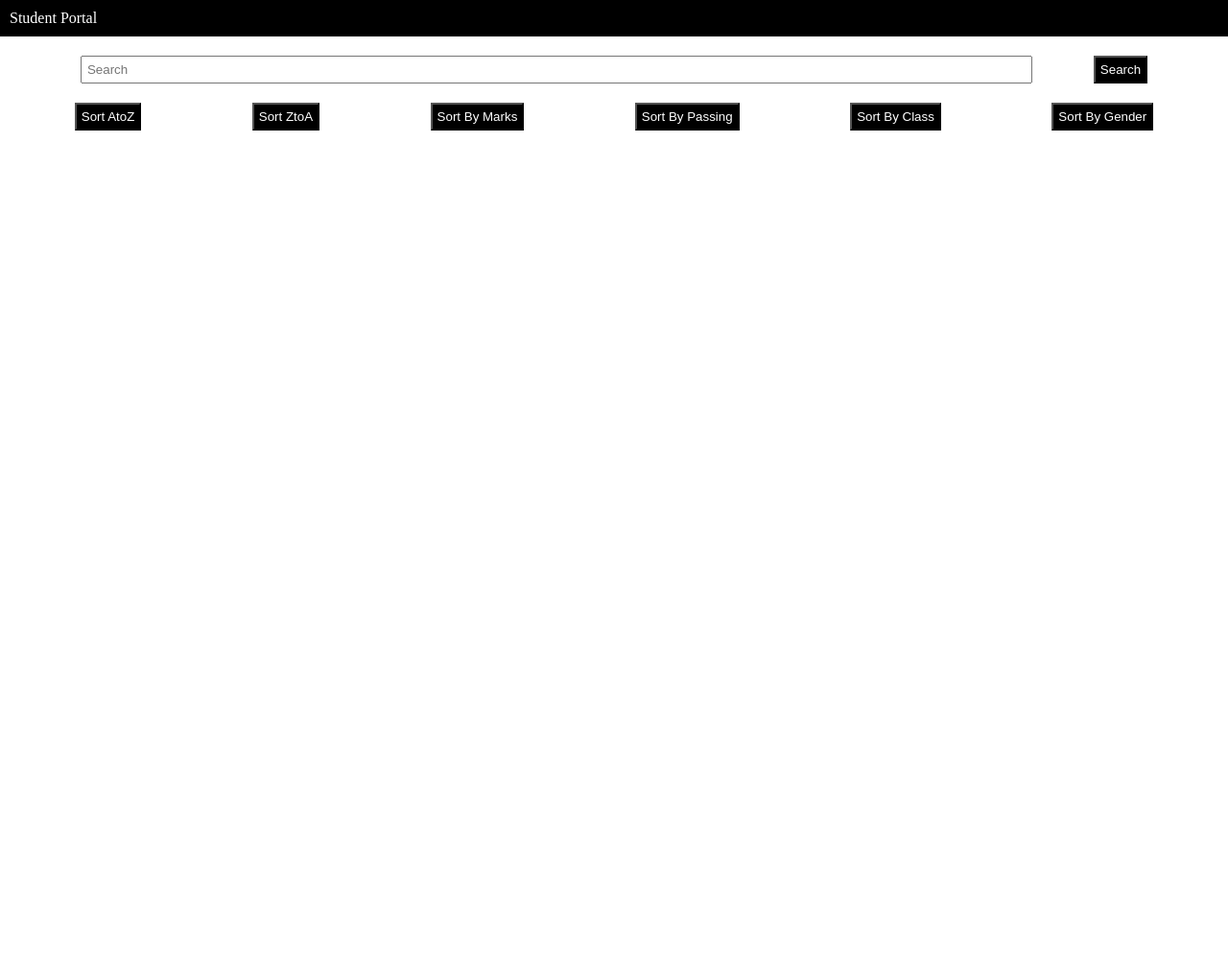
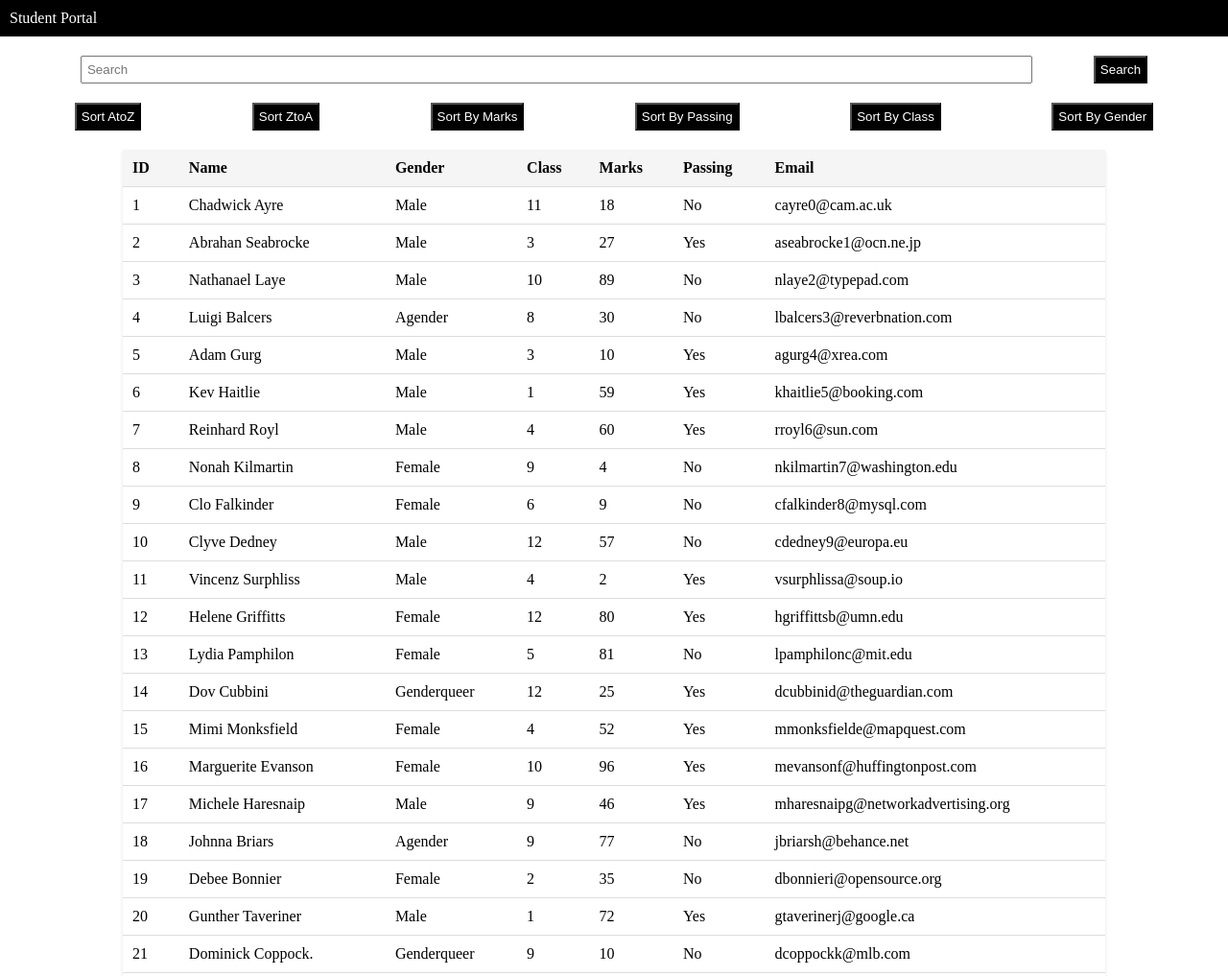
Before and after one commit to Jef-king/04-05-2024, a plain HTML site: page index.html in a window 1280 px wide. Shown: the top 1017 px of the page at 96% size. Before the commit the page ends 800 px from the top, so only its background shows below. Drawn offline with Linux system fonts and the light colour scheme.

Commit message:
working on

```diff
--- a/index.html
+++ b/index.html
@@ -22,7 +22,23 @@
         <button id="byclass">Sort By Class</button>
         <button id="bygender">Sort By Gender</button>
     </div>
+    <table id="student">
+        <thead>
+            <tr>
+                <th>ID</th>
+                <th>Name</th>
+                <th>Gender</th>
+                <th>Class</th>
+                <th>Marks</th>
+                <th>Passing</th>
+                <th>Email</th>
+            </tr>
+        </thead>
+        <tbody>
 
+        </tbody>
+    </table>
+    <script src="script.js"></script>
 </body>
 
 </html>
--- a/script.js
+++ b/script.js
@@ -1,4 +1,4 @@
-let users=[{"id":1,"first_name":"Chadwick","last_name":"Ayre","email":"cayre0@cam.ac.uk","gender":"Male","img_src":"https://robohash.org/corporisquiaperiam.png?size=50x50&set=set1","class":11,"marks":18,"passing":false,"city":"Moorreesburg"},
+let students=[{"id":1,"first_name":"Chadwick","last_name":"Ayre","email":"cayre0@cam.ac.uk","gender":"Male","img_src":"https://robohash.org/corporisquiaperiam.png?size=50x50&set=set1","class":11,"marks":18,"passing":false,"city":"Moorreesburg"},
 {"id":2,"first_name":"Abrahan","last_name":"Seabrocke","email":"aseabrocke1@ocn.ne.jp","gender":"Male","img_src":"https://robohash.org/autiuredistinctio.png?size=50x50&set=set1","class":3,"marks":27,"passing":true,"city":"Kampong Thom"},
 {"id":3,"first_name":"Nathanael","last_name":"Laye","email":"nlaye2@typepad.com","gender":"Male","img_src":"https://robohash.org/dolorumsedut.png?size=50x50&set=set1","class":10,"marks":89,"passing":false,"city":"Niquinohomo"},
 {"id":4,"first_name":"Luigi","last_name":"Balcers","email":"lbalcers3@reverbnation.com","gender":"Agender","img_src":"https://robohash.org/eumaliquamest.png?size=50x50&set=set1","class":8,"marks":30,"passing":false,"city":"Nashtā Rūd"},
@@ -98,3 +98,20 @@ let users=[{"id":1,"first_name":"Chadwick","last_name":"Ayre","email":"cayre0@ca
 {"id":98,"first_name":"Drugi","last_name":"Bordone","email":"dbordone2p@slate.com","gender":"Male","img_src":"https://robohash.org/autminimanulla.png?size=50x50&set=set1","class":4,"marks":63,"passing":true,"city":"Senekal"},
 {"id":99,"first_name":"Gordon","last_name":"Vieyra","email":"gvieyra2q@geocities.com","gender":"Male","img_src":"https://robohash.org/nullaeumaut.png?size=50x50&set=set1","class":11,"marks":59,"passing":false,"city":"Nīkshahr"},
 {"id":100,"first_name":"Zoe","last_name":"Moorhead","email":"zmoorhead2r@sfgate.com","gender":"Female","img_src":"https://robohash.org/fugiatcorporisdeleniti.png?size=50x50&set=set1","class":8,"marks":43,"passing":true,"city":"Makin Village"}]
+
+
+const tableBody = document.querySelector('tbody');
+
+students.forEach(student => {
+    const row = document.createElement('tr');
+    row.innerHTML = `
+        <td>${student.id}</td>
+        <td>${student.first_name} ${student.last_name}</td>
+        <td>${student.gender}</td>
+        <td>${student.class}</td>
+        <td>${student.marks}</td>
+        <td>${student.passing ? 'Yes' : 'No'}</td>
+        <td>${student.email}</td>
+    `;
+    tableBody.appendChild(row);
+});
--- a/style.css
+++ b/style.css
@@ -26,3 +26,20 @@ input{
     padding:5px;
     width: 80%;
 }
+table {
+    width: 80%;
+    margin: 20px auto;
+    border-collapse: collapse;
+    background-color: #fff;
+    box-shadow: 0 2px 4px rgba(0, 0, 0, 0.1);
+}
+
+th, td {
+    padding: 10px;
+    text-align: left;
+    border-bottom: 1px solid #ddd;
+}
+
+th {
+    background-color: #f5f5f5;
+}
```
